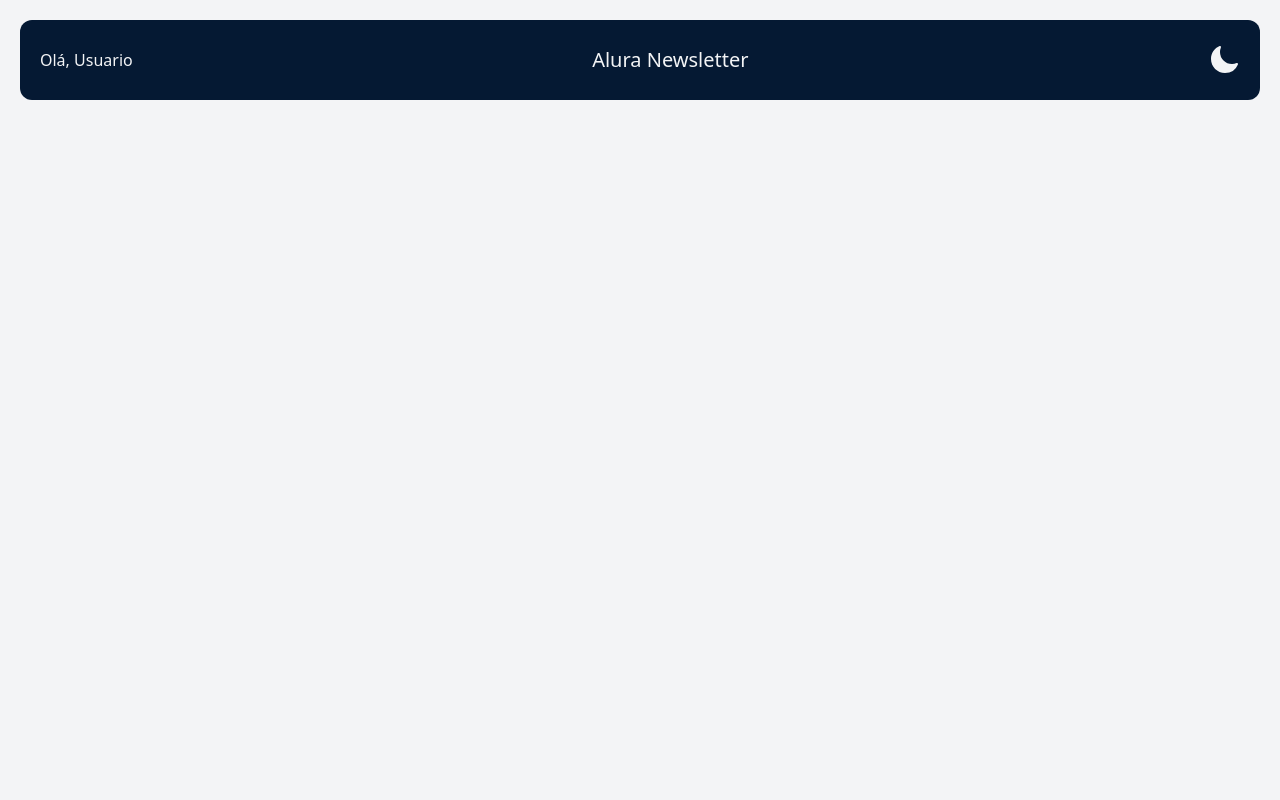
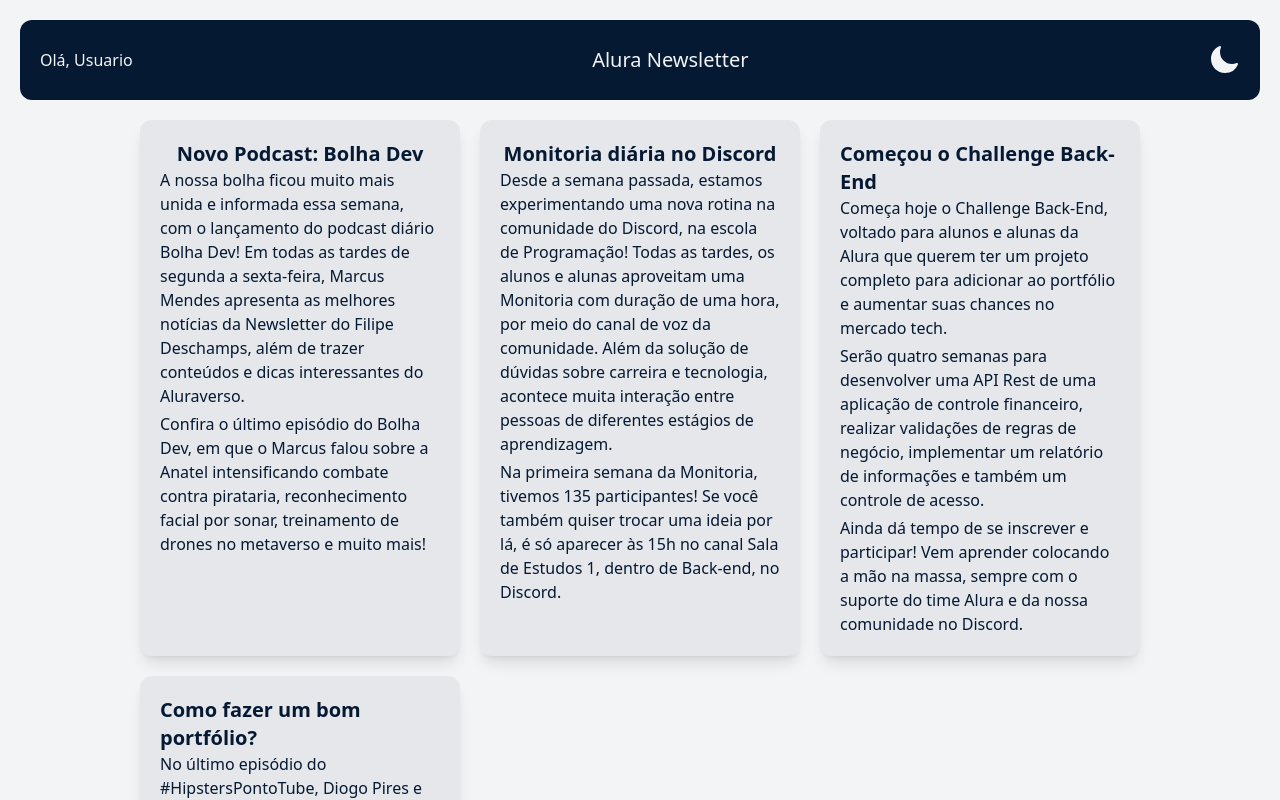
Before and after one commit to Willjunger/ReactTailwind, a React (Vite) app: page / in a window 1280 px wide. Shown: the top 800 px of the page. Built offline with nearby package versions, Linux system fonts and the light colour scheme.

Commit message:
adiciona novo componente de article e sua estilização

```diff
--- a/src/App.jsx
+++ b/src/App.jsx
@@ -1,7 +1,11 @@
+import ArticleList from "./components/ArticleList/ArticleList";
 import Header from "./components/Header/Header";
 
 const App = () =>{
-  return <Header/>
+  return <>
+  <Header/>
+  <ArticleList/>
+  </>
 }
 
 export default App;
--- /dev/null
+++ b/src/components/Article/Article.jsx
@@ -0,0 +1,12 @@
+const Article = ({title, text, tags, image, alt}) =>{
+    return <div className="p-5 bg-gray-200 dark:bg-dark-200 sm:rounded-xl sm:shadow-lg flex flex-col items-center">
+        <h3 className="text-xl text-alura-200 dark:text-gray-200 font-bold">{title}</h3>
+        <div className="grid gap-1">
+            {
+                text.map((content, index) => <p className="text-alura-200 dark:text-gray-400" key={index}>{content}</p>)
+            }
+        </div>
+    </div>
+}
+
+export default Article;
--- /dev/null
+++ b/src/components/ArticleList/ArticleList.jsx
@@ -0,0 +1,12 @@
+import data from "../../../articles.json";
+import Article from "../Article/Article";
+
+const ArticleList = () => {
+    return <div className="mt-5 sm:mt-0 grid gap-5 m-auto max-w-2xl sm:grid-cols-2 lg:grid-cols-3 lg:max-w-[1000px]">
+        {
+            data.map((props, index)=><Article key={index} {...props}/>)
+        }
+    </div>
+}
+
+export default ArticleList;
```
